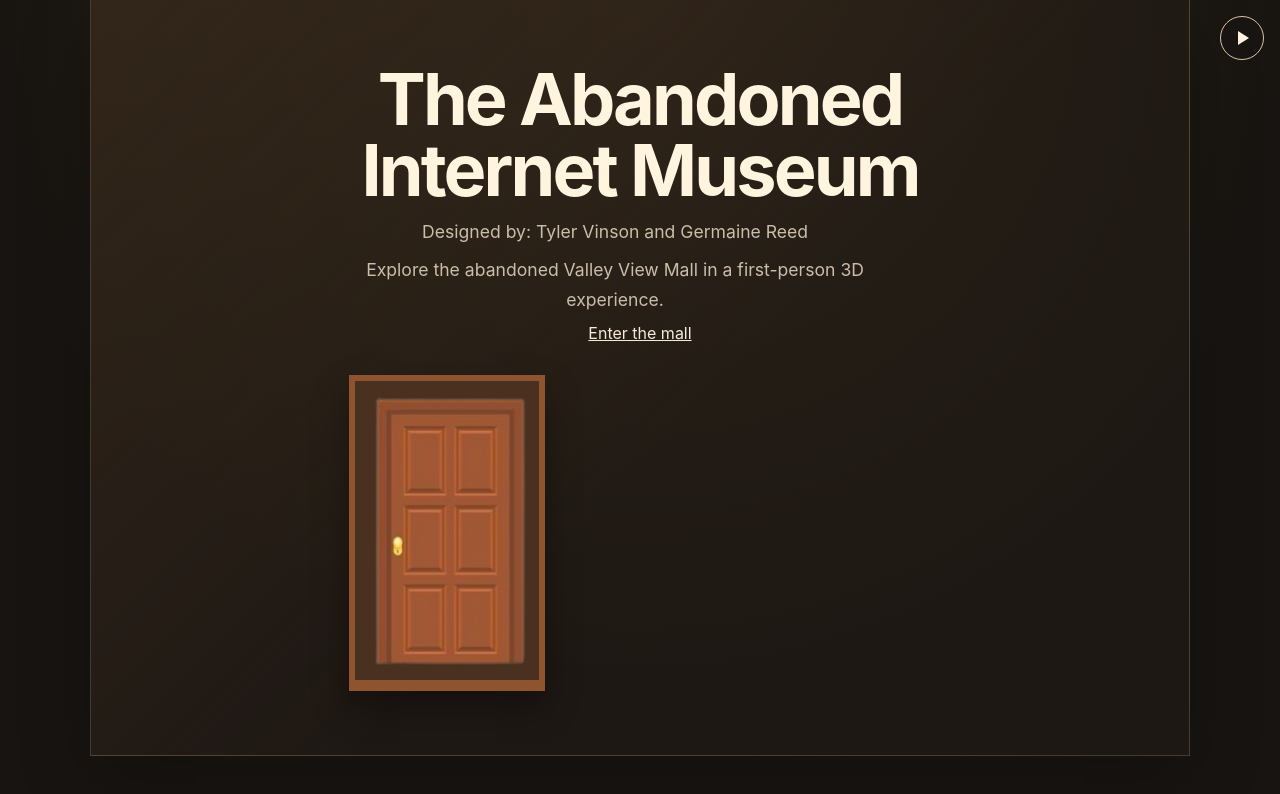
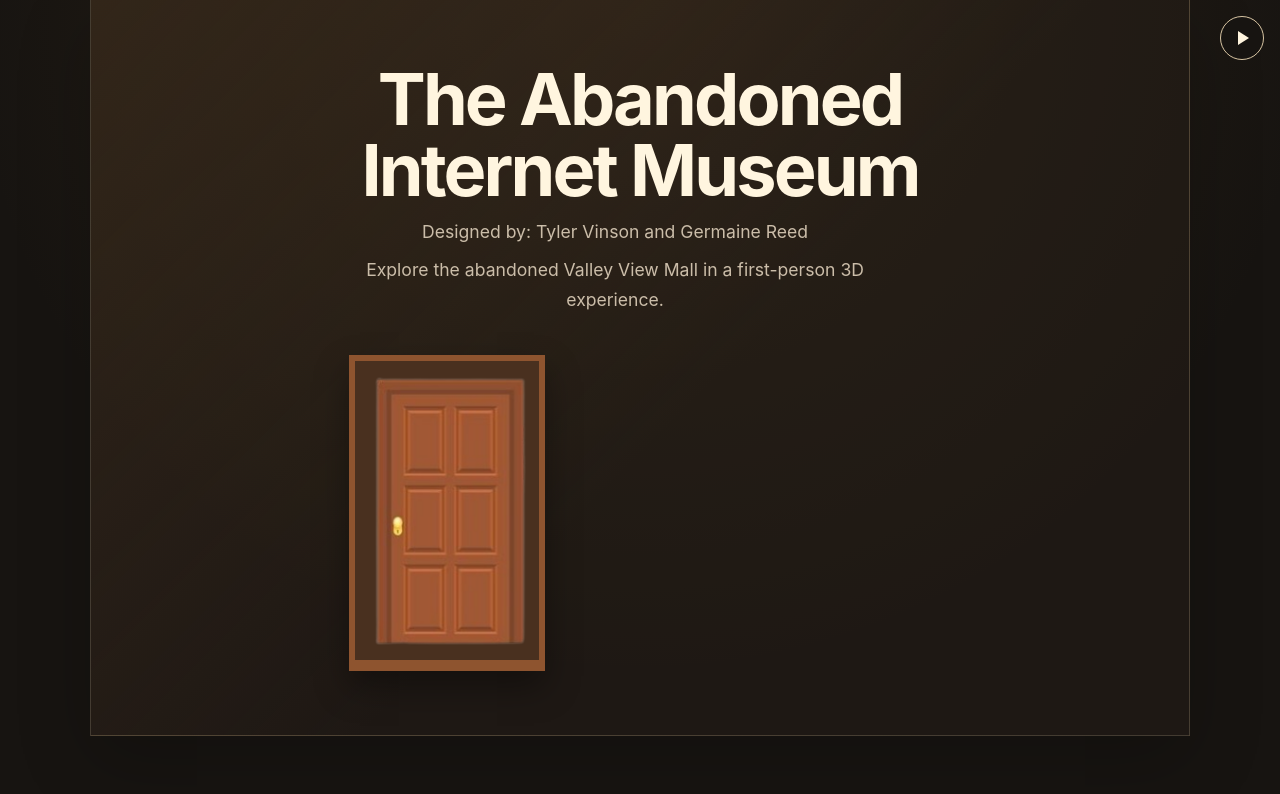
Before and after one commit to Tyler-Vinson/react-unit-project, a React (Vite) app in the folder my-react-app/: page / in a window 1280 px wide. Shown: the top 794 px of the page. Built offline with nearby package versions, Linux system fonts and the light colour scheme.

Commit message:
changed import formatting in main-room.jsx

```diff
--- a/my-react-app/src/pages/main-room.jsx
+++ b/my-react-app/src/pages/main-room.jsx
@@ -9,9 +9,6 @@ const MainRoom = () => (
       <p id="description">
         Explore the abandoned Valley View Mall in a first-person 3D experience.
       </p>
-      <Link className="mall-entry-link" to="/3d">
-        Enter the mall
-      </Link>
     </div>
     <Link
       className="door-link"
```
